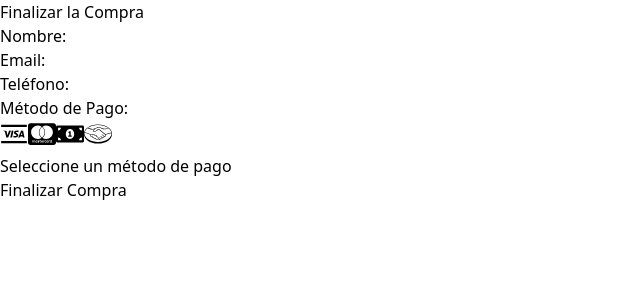
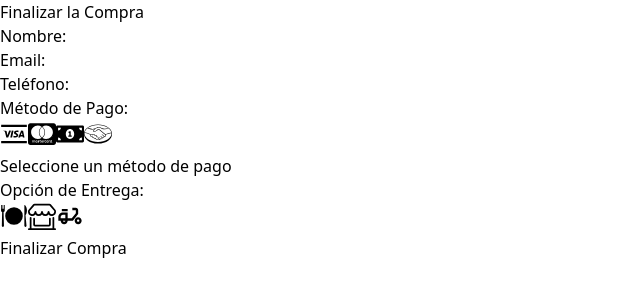
Before and after one commit to matiaslarumbe/Bodegon-Argentino, a React (Vite) app: page /checkout in a window 1280 px wide. Shown: the top 300 px of the page, without its empty margins (0-640 px from the left). Built offline with nearby package versions, Linux system fonts and the light colour scheme.

Commit message:
Actualizacion de Car.jsx y CartContex.jsx

```diff
--- a/src/components/Checkout.jsx
+++ b/src/components/Checkout.jsx
@@ -1,128 +1,27 @@
-// import React, { useState } from 'react';
-// import { useForm } from 'react-hook-form';
-// import { RiVisaFill } from "react-icons/ri";
-// import { FaCcMastercard } from "react-icons/fa6";
-// import { FaMoneyBillAlt } from "react-icons/fa";
-// import { SiMercadopago } from "react-icons/si";
-
-// const Checkout = () => {
-//   const { register, handleSubmit, formState: { errors } } = useForm();
-//   const [submitted, setSubmitted] = useState(false);
-//   const [paymentMethod, setPaymentMethod] = useState('');
-
-//   const onSubmit = (data) => {
-//     console.log({ ...data, paymentMethod });
-//     setSubmitted(true);
-//   };
-
-//   return (
-//     <div className="p-8 min-h-screen bg-[#262837] text-gray-300">
-//       <h1 className="text-3xl mb-8">Finalizar la Compra</h1>
-
-//       {submitted ? (
-//         <div className="text-center text-green-500 text-2xl">
-//           ¡Gracias por su compra!
-//         </div>
-//       ) : (
-//         <form onSubmit={handleSubmit(onSubmit)} className="max-w-md mx-auto">
-//           <div className="mb-4">
-//             <label htmlFor="nombre" className="block text-gray-400 mb-2">Nombre:</label>
-//             <input
-//               type="text"
-//               id="nombre"
-//               {...register('nombre', { required: true })}
-//               className="w-full p-2 bg-[#1F1D2B] rounded-lg outline-none"
-//             />
-//             {errors.nombre && <span className="text-red-500">Este campo es requerido</span>}
-//           </div>
-//           <div className="mb-4">
-//             <label htmlFor="email" className="block text-gray-400 mb-2">Email:</label>
-//             <input
-//               type="email"
-//               id="email"
-//               {...register('email', { required: true })}
-//               className="w-full p-2 bg-[#1F1D2B] rounded-lg outline-none"
-//             />
-//             {errors.email && <span className="text-red-500">Este campo es requerido</span>}
-//           </div>
-//           <div className="mb-4">
-//             <label htmlFor="telefono" className="block text-gray-400 mb-2">Teléfono:</label>
-//             <input
-//               type="tel"
-//               id="telefono"
-//               {...register('telefono', { required: true })}
-//               className="w-full p-2 bg-[#1F1D2B] rounded-lg outline-none"
-//             />
-//             {errors.telefono && <span className="text-red-500">Este campo es requerido</span>}
-//           </div>
-
-//           <div className="mb-6">
-//             <label className="block text-gray-400 mb-2">Método de Pago:</label>
-//             <div className="flex gap-4">
-//               <button
-//                 type="button"
-//                 onClick={() => setPaymentMethod('Visa')}
-//                 className={`p-4 rounded-lg ${paymentMethod === 'Visa' ? 'bg-[#1F1D2B]' : ''}`}
-//               >
-//                 <RiVisaFill size={36} />
-//               </button>
-//               <button
-//                 type="button"
-//                 onClick={() => setPaymentMethod('Mastercard')}
-//                 className={`p-4 rounded-lg ${paymentMethod === 'Mastercard' ? 'bg-[#1F1D2B]' : ''}`}
-//               >
-//                 <FaCcMastercard size={36} />
-//               </button>
-//               <button
-//                 type="button"
-//                 onClick={() => setPaymentMethod('Efectivo')}
-//                 className={`p-4 rounded-lg ${paymentMethod === 'Efectivo' ? 'bg-[#1F1D2B]' : ''}`}
-//               >
-//                  <FaMoneyBillAlt size={36} />
-
-//               </button>
-//               <button
-//                 type="button"
-//                 onClick={() => setPaymentMethod('MercadoPago')}
-//                 className={`p-4 rounded-lg ${paymentMethod === 'MercadoPago' ? 'bg-[#1F1D2B]' : ''}`}
-//               >
-//                <SiMercadopago size={36} />
-//               </button>
-//             </div>
-//             {paymentMethod === '' && <span className="text-red-500">Seleccione un método de pago</span>}
-//           </div>
-
-//           <button
-//             type="submit"
-//             className="bg-[#28cfe7] text-white py-2 px-4 rounded-lg w-full"
-//           >
-//             Finalizar Compra
-//           </button>
-//         </form>
-//       )}
-//     </div>
-//   );
-// };
-
-// export default Checkout;
-
 import React, { useState } from 'react';
 import { useForm } from 'react-hook-form';
 import { RiVisaFill } from "react-icons/ri";
 import { FaCcMastercard } from "react-icons/fa6";
 import { FaMoneyBillAlt } from "react-icons/fa";
 import { SiMercadopago } from "react-icons/si";
+import { MdOutlineDeliveryDining } from "react-icons/md";
+import { BsShopWindow } from "react-icons/bs";
+import { GiMeal } from "react-icons/gi";
 import { useNavigate } from 'react-router-dom';
+import { useShoppingCart } from './ShoppingCartContext';
 
 const Checkout = () => {
   const { register, handleSubmit, formState: { errors } } = useForm();
   const [submitted, setSubmitted] = useState(false);
   const [paymentMethod, setPaymentMethod] = useState('');
-  const navigate = useNavigate(); // Usa useNavigate para manejar la navegación
+  const [deliveryOption, setDeliveryOption] = useState('');
+  const { clearCart } = useShoppingCart();
+  const navigate = useNavigate();
 
   const onSubmit = (data) => {
-    console.log({ ...data, paymentMethod });
+    console.log({ ...data, paymentMethod, deliveryOption });
     setSubmitted(true);
+    clearCart();
   };
 
   return (
@@ -139,7 +38,6 @@ const Checkout = () => {
             Volver al Inicio
           </button>
         </div>
-
       ) : (
         <form onSubmit={handleSubmit(onSubmit)} className="max-w-xs lg:max-w-md mx-auto">
           <div className="mb-4">
@@ -180,6 +78,7 @@ const Checkout = () => {
                 type="button"
                 onClick={() => setPaymentMethod('Visa')}
                 className={`p-3 lg:p-4 rounded-lg ${paymentMethod === 'Visa' ? 'bg-[#1F1D2B]' : ''}`}
+                title="Visa"
               >
                 <RiVisaFill size={28} lg={36} />
               </button>
@@ -187,6 +86,7 @@ const Checkout = () => {
                 type="button"
                 onClick={() => setPaymentMethod('Mastercard')}
                 className={`p-3 lg:p-4 rounded-lg ${paymentMethod === 'Mastercard' ? 'bg-[#1F1D2B]' : ''}`}
+                title="Mastercard"
               >
                 <FaCcMastercard size={28} lg={36} />
               </button>
@@ -194,6 +94,7 @@ const Checkout = () => {
                 type="button"
                 onClick={() => setPaymentMethod('Efectivo')}
                 className={`p-3 lg:p-4 rounded-lg ${paymentMethod === 'Efectivo' ? 'bg-[#1F1D2B]' : ''}`}
+                title="Efectivo"
               >
                 <FaMoneyBillAlt size={28} lg={36} />
               </button>
@@ -201,12 +102,78 @@ const Checkout = () => {
                 type="button"
                 onClick={() => setPaymentMethod('MercadoPago')}
                 className={`p-3 lg:p-4 rounded-lg ${paymentMethod === 'MercadoPago' ? 'bg-[#1F1D2B]' : ''}`}
+                title="MercadoPago"
               >
                 <SiMercadopago size={28} lg={36} />
               </button>
             </div>
             {paymentMethod === '' && <span className="text-red-500 text-xs lg:text-sm">Seleccione un método de pago</span>}
           </div>
+
+          <div className="mb-6">
+            <label className="block text-gray-400 mb-2 text-sm lg:text-base">Opción de Entrega:</label>
+            <div className="flex flex-wrap gap-4">
+              <button
+                type="button"
+                onClick={() => setDeliveryOption('Comer en el lugar')}
+                className={`p-3 lg:p-4 rounded-lg ${deliveryOption === 'Comer en el lugar' ? 'bg-[#1F1D2B]' : ''}`}
+                title="Comer en el lugar"
+              >
+                <GiMeal size={28} lg={36} />
+              </button>
+              <button
+                type="button"
+                onClick={() => setDeliveryOption('Retirar en el local')}
+                className={`p-3 lg:p-4 rounded-lg ${deliveryOption === 'Retirar en el local' ? 'bg-[#1F1D2B]' : ''}`}
+                title="Retirar en el local"
+              >
+                <BsShopWindow size={28} lg={36} />
+              </button>
+              <button
+                type="button"
+                onClick={() => setDeliveryOption('Envío a domicilio')}
+                className={`p-3 lg:p-4 rounded-lg ${deliveryOption === 'Envío a domicilio' ? 'bg-[#1F1D2B]' : ''}`}
+                title="Envío a domicilio"
+              >
+                <MdOutlineDeliveryDining size={28} lg={36} />
+              </button>
+            </div>
+          </div>
+
+          {deliveryOption === 'Envío a domicilio' && (
+            <div className="mb-4">
+              <div className="mb-4">
+                <label htmlFor="direccion" className="block text-gray-400 mb-2 text-sm lg:text-base">Dirección:</label>
+                <input
+                  type="text"
+                  id="direccion"
+                  {...register('direccion', { required: deliveryOption === 'Envío a domicilio' })}
+                  className="w-full p-2 bg-[#1F1D2B] rounded-lg outline-none text-sm lg:text-base"
+                />
+                {errors.direccion && <span className="text-red-500 text-xs lg:text-sm">Este campo es requerido</span>}
+              </div>
+              <div className="mb-4">
+                <label htmlFor="localidad" className="block text-gray-400 mb-2 text-sm lg:text-base">Localidad:</label>
+                <input
+                  type="text"
+                  id="localidad"
+                  {...register('localidad', { required: deliveryOption === 'Envío a domicilio' })}
+                  className="w-full p-2 bg-[#1F1D2B] rounded-lg outline-none text-sm lg:text-base"
+                />
+                {errors.localidad && <span className="text-red-500 text-xs lg:text-sm">Este campo es requerido</span>}
+              </div>
+              <div className="mb-4">
+                <label htmlFor="Descripcion" className="block text-gray-400 mb-2 text-sm lg:text-base">Descripcion:</label>
+                <input
+                  type="text"
+                  id="descripcion"
+                  {...register('descripcion', { required: deliveryOption === 'Envío a domicilio' })}
+                  className="w-full p-2 bg-[#1F1D2B] rounded-lg outline-none text-sm lg:text-base"
+                />
+                {errors.localidad && <span className="text-red-500 text-xs lg:text-sm">Este campo es requerido</span>}
+              </div>
+            </div>
+          )}
 
           <button
             type="submit"
--- a/src/components/ShoppingCartContext.jsx
+++ b/src/components/ShoppingCartContext.jsx
@@ -27,8 +27,12 @@ export const ShoppingCartProvider = ({ children }) => {
     setCart((prevCart) => prevCart.filter((_, i) => i !== index));
   };
 
+  const clearCart = () => {
+    setCart([]);
+  };
+
   return (
-    <ShoppingCartContext.Provider value={{ cart, addToCart, removeFromCart }}>
+    <ShoppingCartContext.Provider value={{ cart, addToCart, removeFromCart, clearCart }}>
       {children}
     </ShoppingCartContext.Provider>
   );
```
Also changed, not shown: src/components/Car.jsx (+45 -15 lines), src/components/Item.jsx (+0 -68 lines). Lines whose indentation alone changed are shown as unchanged.
